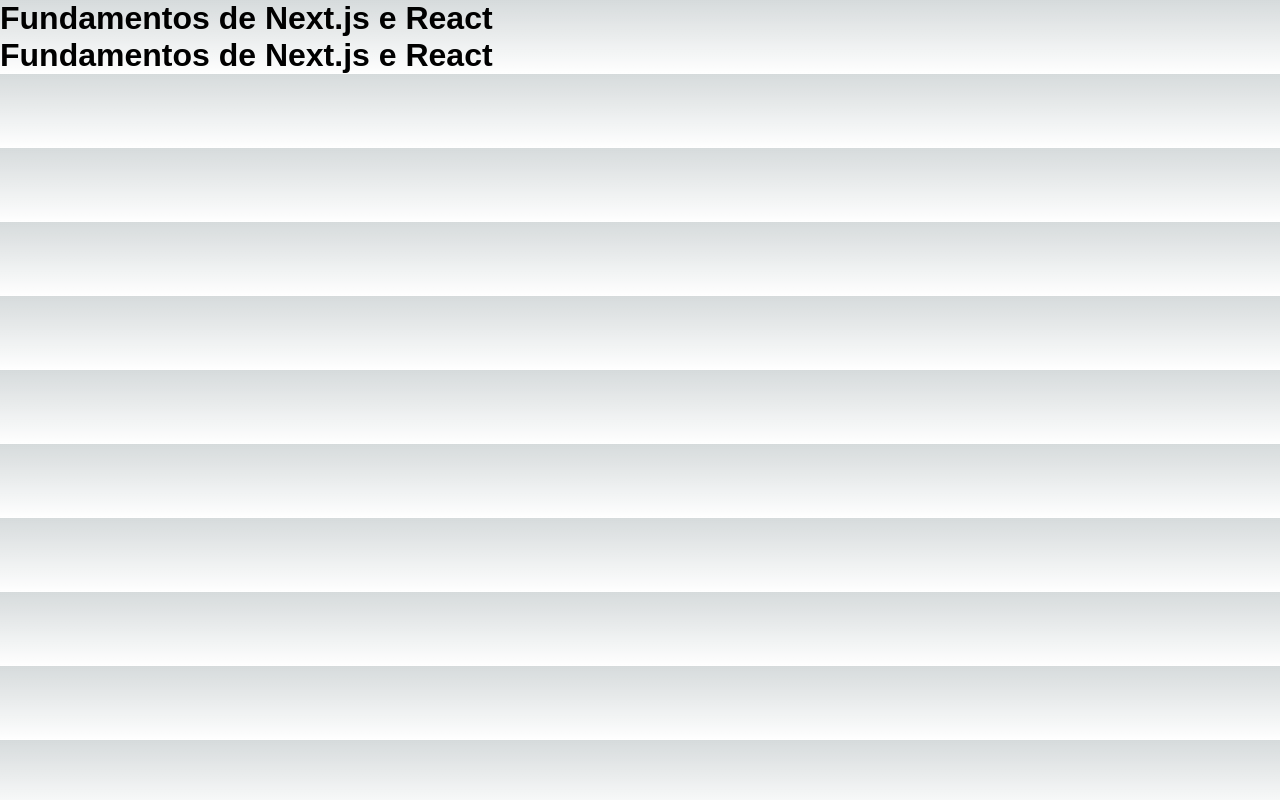
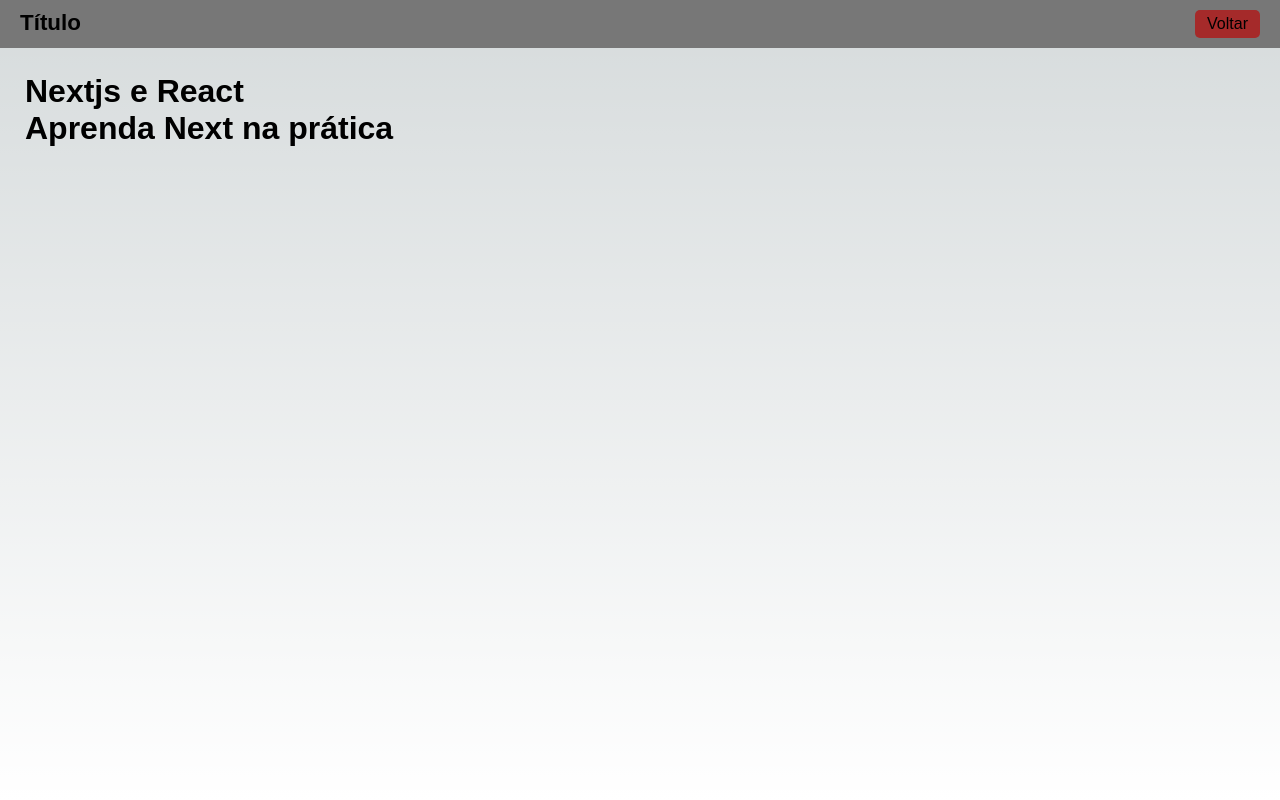
Before and after one commit to peddrobatista/fundamentos2, a Next.js app: page /exemplo in a window 1280 px wide. Built offline with nearby package versions, Linux system fonts and the light colour scheme.

Commit message:
Atualizando...

```diff
--- a/src/components/Cabecalho.jsx
+++ b/src/components/Cabecalho.jsx
@@ -1,7 +1,7 @@
-export default function Cabecalho() {
+export default function Cabecalho(props) {
     return (
         <header>
-            <h1>Fundamentos de Next.js e React</h1>
+            <h1>{props.titulo}</h1>
         </header>
     )
 }
--- /dev/null
+++ b/src/components/Layout.jsx
@@ -0,0 +1,16 @@
+import Link from 'next/link'
+import styles from '../styles/Layout.module.css'
+
+export default function Layout(props) {
+    return (
+        <div className={styles.layout}>
+            <div className={styles.cabecalho}>
+                <h1>Título</h1>
+                <Link href="/">Voltar</Link>
+            </div>
+            <div className={styles.conteudo}>
+                {props.children}
+            </div>
+        </div>
+    )
+}
--- a/src/pages/exemplo.jsx
+++ b/src/pages/exemplo.jsx
@@ -1,10 +1,13 @@
-import Cabecalho from "@/components/cabecalho";
-
+import Layout from "@/components/Layout";
+import Cabecalho from "../components/cabecalho";
+import Link from 'next/link'
 export default function Exemplo() {
     return (
         <>
-            <Cabecalho/>
-            <Cabecalho/>
+            <Layout titulo="Usando Componentes">
+                <Cabecalho titulo="Nextjs e React"/>
+                <Cabecalho titulo="Aprenda Next na prática"/>
+            </Layout>
         </>
     )
 }
--- /dev/null
+++ b/src/styles/Layout.module.css
@@ -0,0 +1,25 @@
+.layout {
+    height: 100vh;
+    display: flex;
+    flex-direction: column;
+}
+.cabecalho {
+    display: flex;
+    justify-content: space-between;
+    padding: 10px 20px;
+    background-color: #777;
+}
+.cabecalho h1 {
+    margin: 0;
+    font-size: 1.4rem;
+}
+.cabecalho a {
+    background-color: brown;
+    padding: 5px 12px;
+    border-radius: 5px;
+}
+
+.conteudo {
+    padding: 25px;
+    height: 100%;
+}
--- /dev/null
+++ b/src/styles/Navegador.module.css
@@ -0,0 +1,5 @@
+.navegador {
+    padding: 30px;
+    margin: 10px;
+    border-radius: 8px;
+}
```
Also changed, not shown: src/components/Navegador.jsx (added, +14 -0 lines), src/pages/cliente/[codigo].jsx (added, +11 -0 lines), src/pages/index.js (+14 -5 lines), src/pages/navegacao/index.jsx (added, +9 -0 lines), src/pages/texto.jsx (+6 -1 lines).
